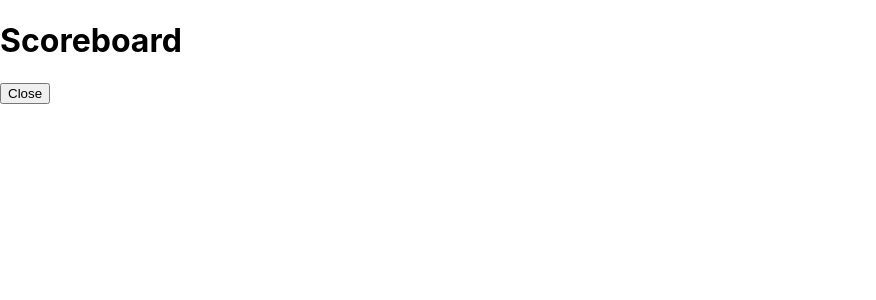
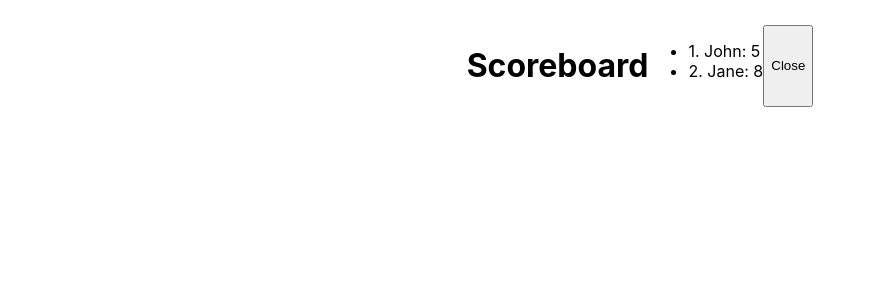
Before and after one commit to palicz/word-matcher-game, a React (Create React App) app: page / in a window 1280 px wide. Both pictures are taken after a click on the button "Scoreboard". Shown: the top 300 px of the page, without its empty margins (0-876 px from the left). Built offline with nearby package versions, Linux system fonts and the light colour scheme.

Commit message:
feat:Making scoreboard display scores by making mock scores and changes in Scoreboard.tsx

```diff
--- a/src/App.tsx
+++ b/src/App.tsx
@@ -3,6 +3,7 @@ import MainMenu from './components/MainMenu';
 import Game from './components/Game';
 import wordData from './words.json';
 import Scoreboard from './components/Scoreboard';
+
 
 type WordPair = {
   hungarian: string;
@@ -15,7 +16,10 @@ const App: React.FC = () => {
   const [gameWords, setGameWords] = useState<WordPair[]>([]);
   const [username, setUsername] = useState<string>('');
   const [userScores, setUserScores] = useState<Array<{ username: string; score: number }>>([]);
-
+  const scores = [
+    { playerName: 'John', score: 5 },
+    { playerName: 'Jane', score: 8 },
+  ]; // Mock data for scores
   // Function to start the game
   const handleStartGame = (name: string) => {
     const selectedWords = selectRandomWords(wordData.wordList, 10);
@@ -59,7 +63,7 @@ const App: React.FC = () => {
       {/* Render the Game component if showGame is true */}
       {showGame && <Game words={gameWords} onFinish={handleFinishGame} playerName={username} />}
       {/* Render the Scoreboard component if showScoreboard is true */}
-      {showScoreboard && <Scoreboard onClose={handleCloseScoreboard} />}
+      {showScoreboard && <Scoreboard scores={scores} onClose={handleCloseScoreboard} />}
     </div>
   );
 };
--- a/src/components/Scoreboard.tsx
+++ b/src/components/Scoreboard.tsx
@@ -10,10 +10,17 @@ interface ScoreboardProps {
     onClose: () => void;
 }
 
-const Scoreboard: React.FC<ScoreboardProps> = ({onClose}) => {
+const Scoreboard: React.FC<ScoreboardProps> = ({scores,onClose}) => {
   return (
-    <div>
+    <div className="score-container">
       <h1>Scoreboard</h1>
+        <ul>
+            {scores.map((score, index) => (
+                <li key={index}>
+                    {index + 1}. {score.playerName}: {score.score}
+                </li>
+            ))}
+        </ul>
     <button onClick={onClose}>Close</button>
     </div>
   )
```
